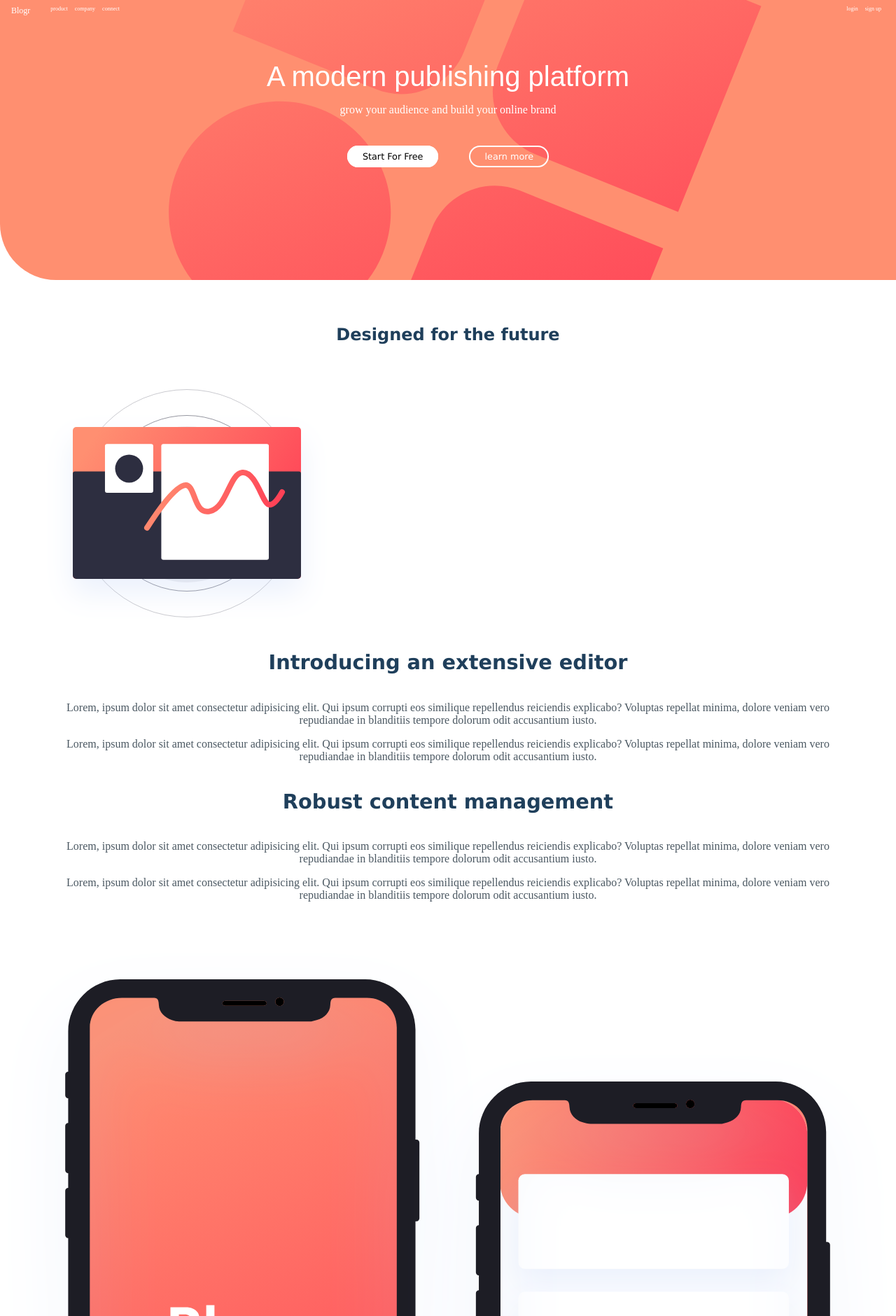
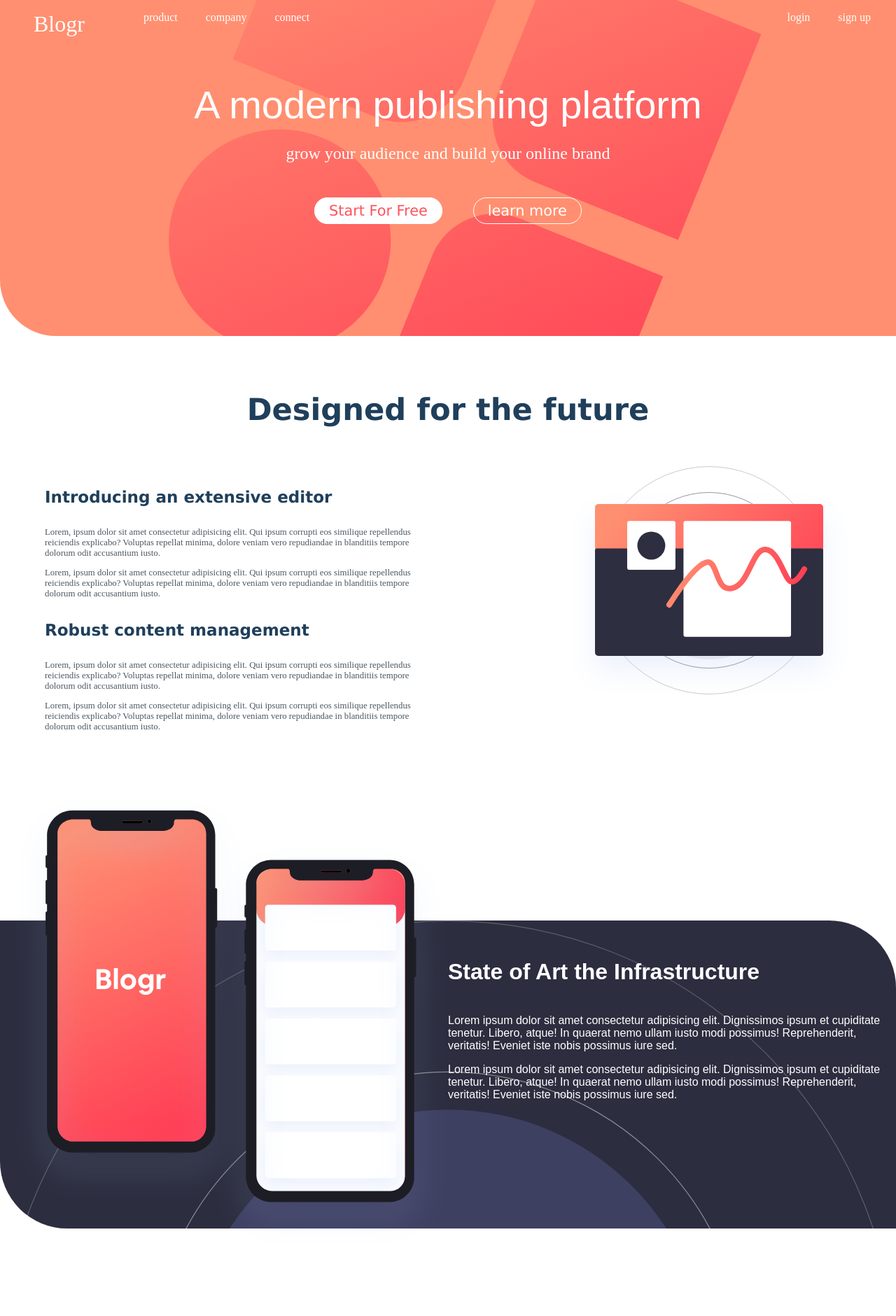
Before and after one commit to Ari-o12code/blogr-landing-page, a plain HTML site: page root/index.html in a window 1280 px wide. Shown: the top 1880 px of the page at 70% size. Drawn offline with Linux system fonts and the light colour scheme.

Commit message:
added more

```diff
--- a/root/index.html
+++ b/root/index.html
@@ -23,7 +23,7 @@
 
         <div class="nav-content">
             <div class="head"> A modern publishing platform</div>
-            <div><p>grow your audience and build your online brand</p></div>
+            <div class="head-text"><p>grow your audience and build your online brand</p></div>
             <div class="btns">
                 <a class="first-btn" href="">start for free</a>
                 <a href="">learn more</a>
@@ -54,10 +54,15 @@
     </main>
 
     <div class="middle">
-         <div class="phones"><img src="../assets/illustration-phones.svg"></div>
-         <div class="middle-contents"><h4>State of Art the Infrastructure</h4>
+        <div class="middle-contents">
+        <div class="phones"><img src="../assets/illustration-phones.svg"></div>
+         <div class="middle-texts">
+        <h4>State of Art the Infrastructure</h4>
          <p>Lorem ipsum dolor sit amet consectetur adipisicing elit. Dignissimos ipsum et cupiditate tenetur. Libero, atque! In quaerat nemo ullam iusto modi possimus! Reprehenderit, veritatis! Eveniet iste nobis possimus iure sed.
          </p>
+         <p>Lorem ipsum dolor sit amet consectetur adipisicing elit. Dignissimos ipsum et cupiditate tenetur. Libero, atque! In quaerat nemo ullam iusto modi possimus! Reprehenderit, veritatis! Eveniet iste nobis possimus iure sed.
+        </p>
+        </div>
         </div>
     </div>
 
--- a/style/style.css
+++ b/style/style.css
@@ -8,6 +8,10 @@ a{
     padding: 8px 5px;
 }
 
+a:hover{
+    color: yellow;
+}
+
 #main-nav{
     display: grid;
     height: 50vh;
@@ -15,6 +19,7 @@ a{
     background-color: hsl(13, 100%, 72%);
     background-size: cover;
     border-radius: 0 0 0 80px;
+    padding-bottom: 5rem;
 }
 
 .head-list{
@@ -60,7 +65,7 @@ a{
 }
 
 .btns a{
-    border: 2px solid white;
+    border: 1px solid white;
     border-radius: 20px;
     margin: auto 20px;
     padding: 6px 20px;
@@ -69,13 +74,13 @@ a{
 }
 
 .btns a:hover{
-    box-shadow:rgba(0,0,0,0.8) 0px 5px 15px, inset  rgba(0,0,0,0.15) 0px -10px 20px;
-    color: blue;
+    box-shadow:rgba(0,0,0,0.8) 1px 1px 1px;
+    color: hsl(353, 100%, 62%);
 }
 
 .first-btn{
     background: white;
-    color: black;
+    color: hsl(356, 100%, 66%);
     text-transform: capitalize;
     font-weight: 400;
     font-size: 1em;
@@ -84,7 +89,8 @@ a{
 #main{
     max-width: 90%;
     margin: auto;
-    margin-top: 4em;
+    margin-top: 5em;
+    margin-bottom: 15rem;
 }
 
 .main-head{
@@ -120,19 +126,24 @@ a{
 
 .phones img{
     width: 100%;
+    margin-top: -15rem;
 }
 
 .middle-contents{
     display: flex;
     flex-direction: column;
     background: url(../assets/bg-pattern-circles.svg) no-repeat;
-    background-size: 60%;
+    background-size: cover;
     background-color: hsl(237, 17%, 21%);
     color: white;
     text-align: center;
     font-family: sans-serif;
     padding: 60px 20px;
-    border-radius: 0 100px 0 100px;
+    border-radius: 0 6rem 0 6rem;
+}
+
+.middle-texts{
+    margin-top: -3rem;
 }
 
 .middle-contents h4{
@@ -148,6 +159,7 @@ a{
     margin-top: 3rem;
     max-width: 90%;
     margin: auto;
+    margin-top: 5rem;
 
 }
 
@@ -176,7 +188,7 @@ footer{
     background: hsl(240, 10%, 16%);
     color: hsl(240, 2%, 79%);
     border-radius: 0 100px 0 0;
-    margin-top: 3rem;
+    margin-top: 5rem;
 }
 
 .footer-container{
@@ -210,7 +222,92 @@ footer h4{
     color: red;
 }
 
-@media only screen and (min-width: 700px) {
+@media only screen and (min-width: 600px) {
+    a{
+        padding: 8px 20px;
+    }
+
+    .logo{
+        font-size: 2em;
+        margin-left: 2rem;
+    }
+
+    .nav-list{
+        font-size: 1em;
+    }
+
+    .head{
+        font-size: 3.5em;
+    }
+
+    .head-text{
+        font-size: 1.5em;
+    }
+
+    .btns a{
+        font-size: 1.3em;
+    }
+
+    #main{
+        margin-bottom: 12rem;
+    }
+
+    .main-head{
+        font-size: 1.8rem;
+        margin-bottom: 3.5rem;
+    }
+
+    .main-content{
+        display: grid;
+        grid-template-columns: repeat(2, 1fr);
+        grid-template-rows: 1fr;
+        gap: 4rem;
+    }
+
+    .main-content-texts{
+        text-align: left;
+        grid-column: 1/2;
+        grid-row: 1/2;
+        font-size: 0.8em;
+    }
+
+    .main-text-head{
+        text-align: left;
+    }
+
+    .main-content-diagram{
+        grid-row: 1/2;
+        grid-column: 2/3;
+        justify-self: end;
+
+    }
+
+    .middle-contents{
+        display: grid;
+        grid-template-columns: repeat(2,1fr);
+        text-align: left;
+        height: 40vh;
+    }
+
+    .page-grid{
+        display: grid;
+        grid-template-columns: repeat(2,1fr);
+        gap: 5rem;
+        margin-top: 8rem;
+
+    }
+
+    .main-text-grid{
+        text-align: left;
+    }
+
+    .page-grid-texts{
+        text-align: left;
+    }
+
+    .page-grid-img{
+        justify-self: start;
+    }
 
     footer{
         display: flex;
```
